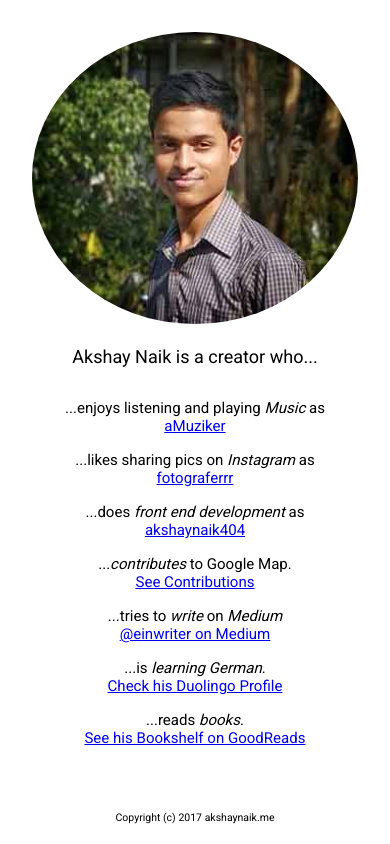
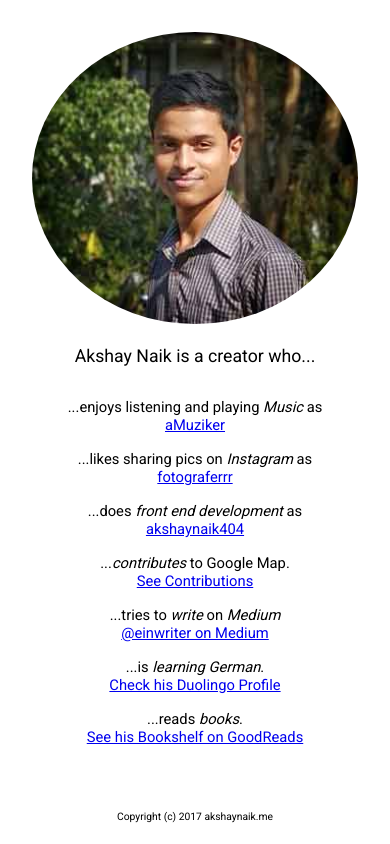
Before and after one commit to akshaynaik404/akshaynaik.me, a plain HTML site: page index.html in a window 390 px wide. Drawn offline with Linux system fonts and the light colour scheme.

Commit message:
Update style.css

```diff
--- a/style.css
+++ b/style.css
@@ -1 +1 @@
-body,header,html{text-align:center}body,html{margin:0;padding:0;font-family:'Roboto',sans-serif;font-size:.97em}header{margin:32px;font-size:1.2em;}header img{border-radius:50%}ul{list-style-type:none;display:inline-block;text-align:left;margin:0 0 48px;padding:0}footer{font-size:.7em}li{margin-bottom:8px}@media (max-width:400px){header img{width:100%}ul{text-align:center}a{display:block}li{margin-bottom:16px}}
+body,header,html{text-align:center}body,html{margin:0;padding:0;font-family:'Roboto',sans-serif;font-size:.96em}header{margin:32px;font-size:1.2em;}header img{border-radius:50%}ul{list-style-type:none;display:inline-block;text-align:left;margin:0 0 48px;padding:0}footer{font-size:.7em}li{margin-bottom:8px}@media (max-width:400px){header img{width:100%}ul{text-align:center}a{display:block}li{margin-bottom:16px}}
```
